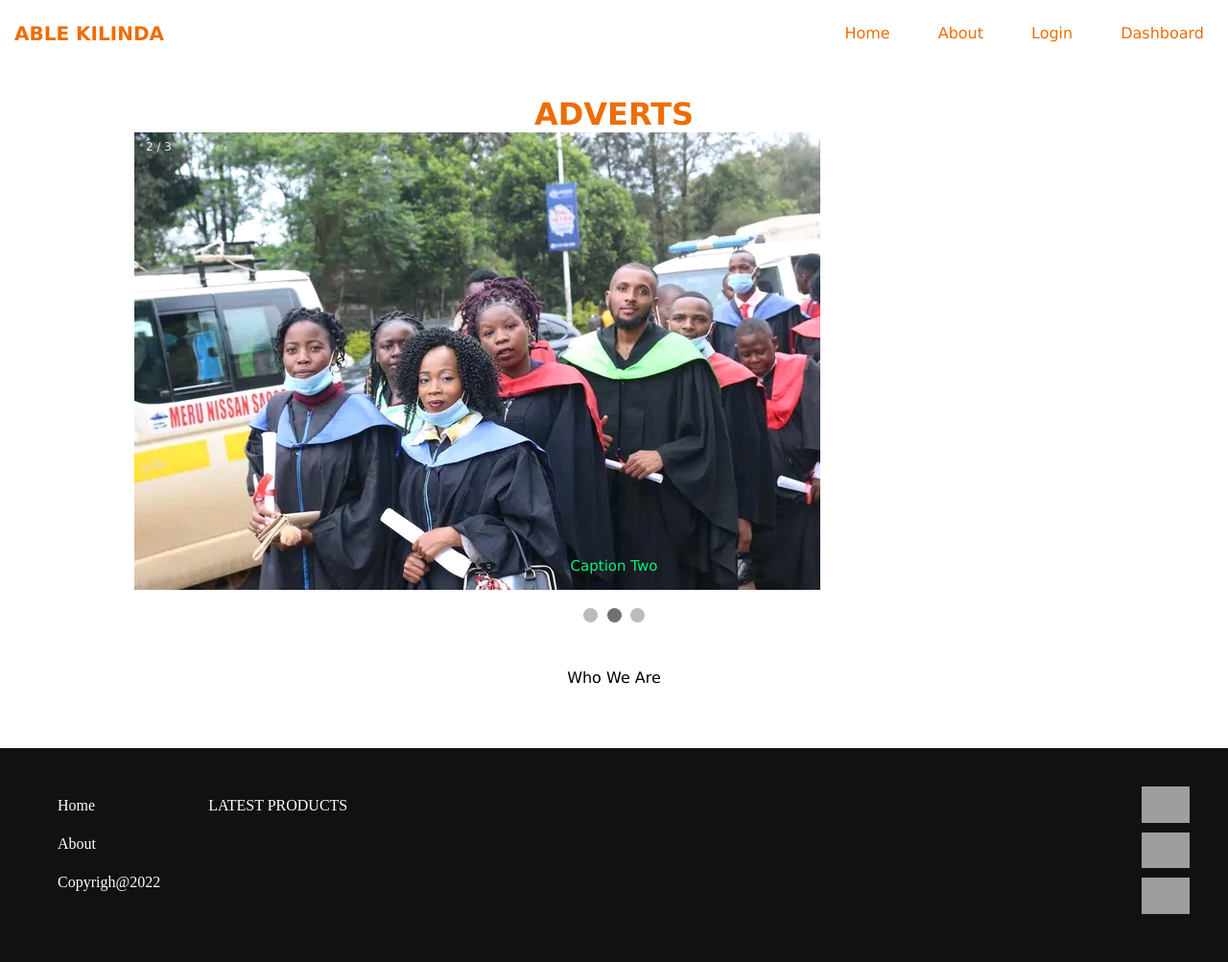
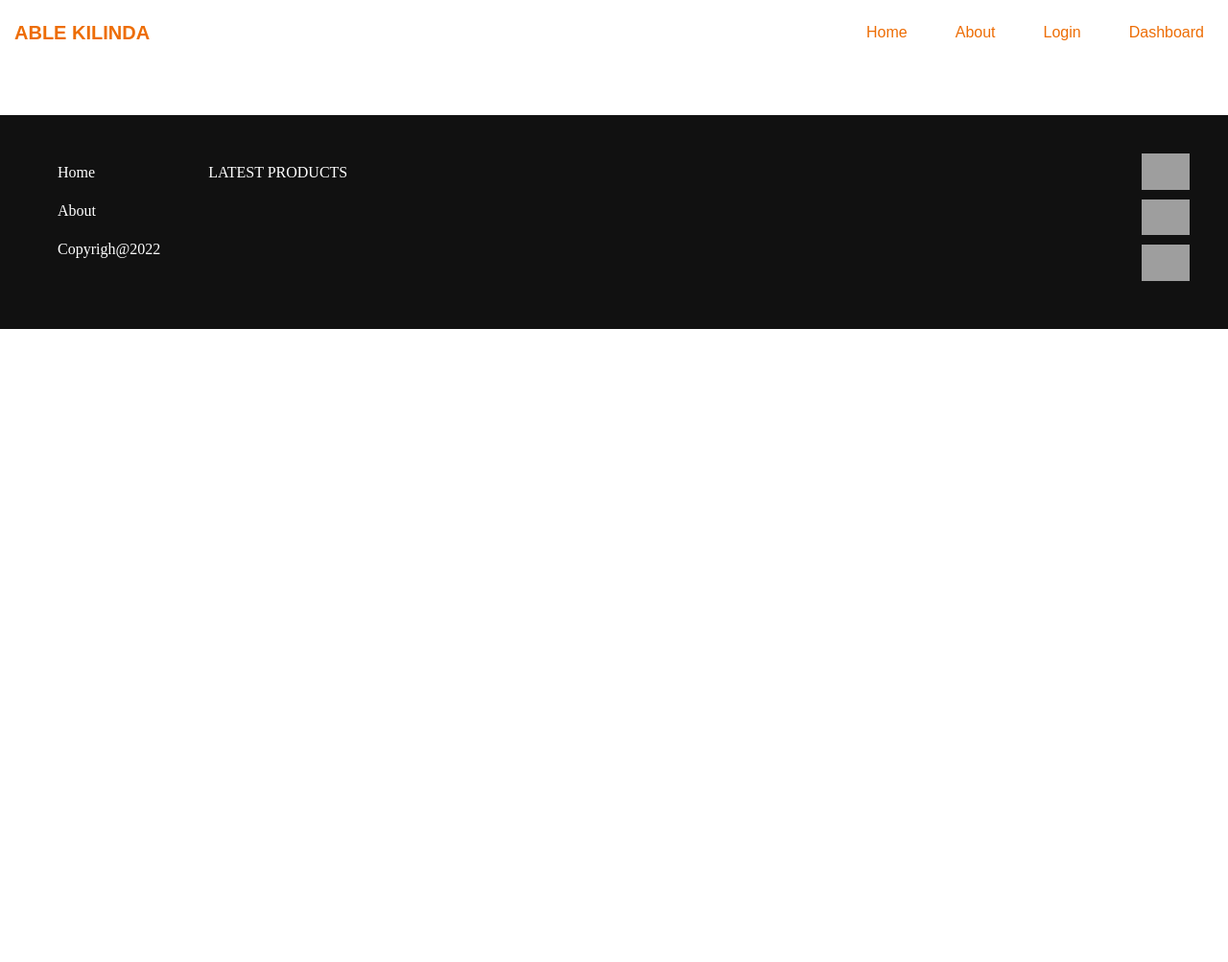
Before and after one commit to Lotany/Rizcakes, a PHP site: page / in a window 1280 px wide. Shown: the whole page at 96% size. After the commit the page ends 343 px from the top, so only its background shows below. Run offline with PHP 8.4, Linux system fonts and the light colour scheme; data that the repository does not hold is empty; some libraries are stand-ins or nearby versions; grey boxes are pictures that could not be loaded.

Commit message:
index page

```diff
--- a/index.php
+++ b/index.php
@@ -12,56 +12,5 @@
 <?php include 'login.php' ?>
   <!--end of errors -->
 
-  <h1>ADVERTS</h1>
-<div class="leftcolumn"></div>
-  <div class="slideshow-container">
-    <div class="mySlides fade">
-      <div class="numbertext">1 / 3</div>
-      <img src="folder/1656582503596.jpg" style="max-width:100%">
-      <div class="text">Caption Text</div>
-    </div>
-
-    <div class="mySlides fade">
-      <div class="numbertext">2 / 3</div>
-      <img src="folder/1656650273869.jpg" style="max-width:100%">
-      <div class="text">Caption Two</div>
-    </div>
-
-    <div class="mySlides fade">
-      <div class="numbertext">3 / 3</div>
-      <img src="folder/Logopit_1663181254408_1.jpg" style="max-width:100%">
-      <div class="text">Caption Three</div>
-    </div>
-  </div>
-  <br>
-
-  <div style="text-align:center">
-    <span class="dot"></span>
-    <span class="dot"></span>
-    <span class="dot"></span>
-  </div>
-
-
-
-
-  <div class="w3-row-padding" id="about">
-    <div class="w3-center w3-padding-64">
-      <span class="w3-xlarge w3-bottombar w3-border-dark-grey w3-padding-16">Who We Are</span>
-    </div>
-    <div class="w3-third w3-margin-bottom">
-      <div class="w3-card-4">
-        <?php foreach ($conte as $cont) : ?>
-          <img src="./folder/<?php echo $cont['file']; ?>" alt="John" style="width:100%">
-          <div class="w3-container">
-            <h3><?php echo $cont['name']; ?></h3>
-            <p class="w3-opacity">CEO & Founder</p>
-            <p><?php echo $cont['para'] ?></p>
-            <p><button class="w3-button w3-light-grey w3-block"><a href="<?php $cont['link']; ?>">Contact Seller</a></button></p>
-          </div>
-          <br>
-        <?php endforeach ?>
-      </div>
-    </div>
-  </div>
 
   <?php include 'footer.php' ?>
--- a/style.css
+++ b/style.css
@@ -293,12 +293,12 @@ a {
 
 
 
-
-
-* {box-sizing: border-box;}
-body {font-family: Verdana, sans-serif;}
-.mySlides {display: none;}
-img {vertical-align: middle;}
+.mySlides {
+    display: none;
+}
+img {
+    vertical-align: middle;
+}
 
 /* Slideshow container */
 .slideshow-container {
@@ -359,112 +359,10 @@ img {vertical-align: middle;}
 }
 
 
-/*content styling*/
-.w3-padding-64 {
-    padding-top: 44px !important;
-    padding-bottom: 44px !important;
-  }
-
-  .w3-padding-16 {
-    padding-top: 16px !important;
-    padding-bottom: 16px !important;
-  }
-
-  .w3-border-dark-grey{
-    border-color: #616161 !important;
-  }
-
-  .w3-center {
-    text-align: center !important;
-  }
-
-  .w3-margin-bottom {
-    margin-bottom: 16px !important;
-  }
-
-  .w3-card-4{
-    box-shadow: 0 4px 10px 0 rgba(0, 0, 0, 0.2), 0 4px 20px 0 rgba(0, 0, 0, 0.19);
-  }
-
-  .w3-container:after,
-  .w3-container:before {
-    content: "";
-    display: table;
-    clear: both;
-
-  }
-
-.w3-container{
-    padding: 0.01em 16px;
-}
-
-.w3-opacity{
-    opacity: 0.6;
-}
-
-.w3-button {
-    border: none;
-    display: inline-block;
-    padding: 8px 16px;
-    vertical-align: middle;
-    overflow: hidden;
-    text-decoration: none;
-    color: inherit;
-    background-color: inherit;
-    text-align: center;
-    cursor: pointer;
-    white-space: nowrap;
-  }
-
-
-  .w3-button {
-    -webkit-touch-callout: none;
-    -webkit-user-select: none;
-    -khtml-user-select: none;
-    -moz-user-select: none;
-    -ms-user-select: none;
-    user-select: none;
-  }
-
-
-  .w3-button {
-    width: 100%;
-    text-align: left;
-    padding: 8px 16px;
-  }
-
-  .w3-button {
-    white-space: normal;
-  }
-
-  .w3-button {
-    width: 60%;
-  }
-
-  .w3-light-grey{
-    color: #000 !important;
-    background-color: #f1f1f1 !important;
-  }
-
-  .w3-block {
-    display: block;
-    width: 50%;
-  }
-
-
-
-
-
-
-
-
-
 
 
 
 /*footer*/
-
-
 footer {
     width: calc(100%);
     padding: 40px 40px;
```
